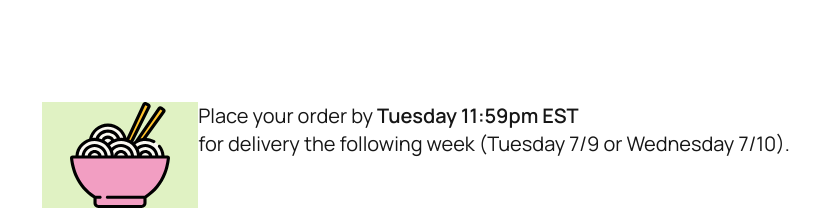
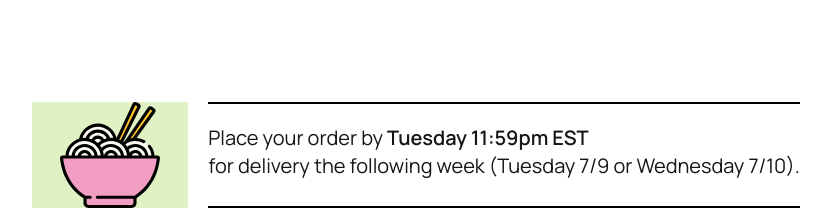
Before and after one commit to Daniel264/yoko-street, a Next.js app: page / in a window 1280 px wide. Shown: the part 1177-1385 px from the top of the page, without its empty margins (224-1055 px from the left). Built offline with nearby package versions, Linux system fonts and the light colour scheme; a web font is replaced by a local one.

Commit message:
add paddings and margins to align content well

```diff
--- a/src/components/Order.tsx
+++ b/src/components/Order.tsx
@@ -2,12 +2,12 @@ import Image from "next/image";
 
 export const Order = () => {
     return (
-        <div className="flex w-full flex-row justify-center pt-8">
+        <div className="flex w-full flex-row justify-center gap-5 pt-8 px-5">
             <div className="bg-[#E0F2C3] px-7">
                 <Image src="/assets/images/plate.svg" alt="Plate of food" width={100} height={100} />
             </div>
-            <div>
-                <p className="text-xl">
+            <div className="border-y-2 border-black">
+                <p className="mt-5  text-xl">
                     Place your order by<span className="font-semibold"> Tuesday 11:59pm EST</span> <br /> for delivery the following week (Tuesday 7/9 or Wednesday 7/10).
                 </p>
             </div>
```
